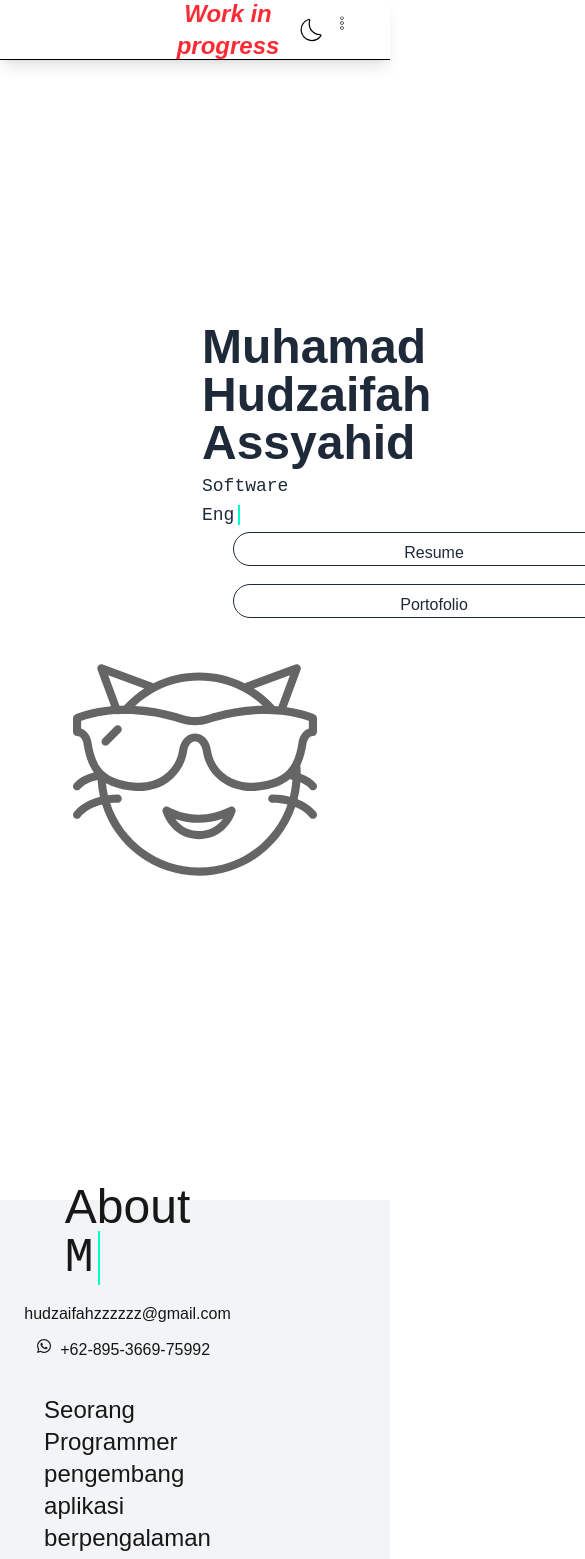
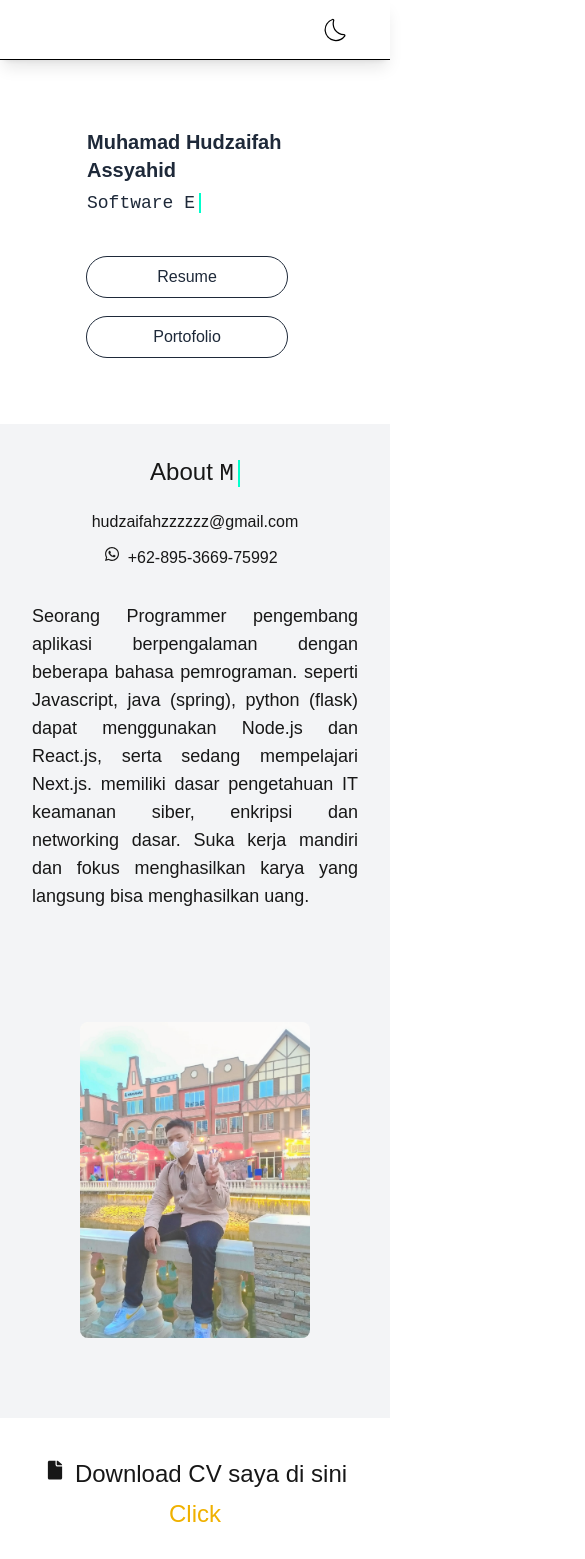
Before and after one commit to hudzzz01/my-portofolio-frontend, a Next.js app: page / in a window 390 px wide. Shown: the top 1559 px of the page, 585 px wide, since content can reach past the window. Built offline with nearby package versions, Linux system fonts and the light colour scheme.

Commit message:
feat : responsive

```diff
--- a/src/app/components/AboutMe.tsx
+++ b/src/app/components/AboutMe.tsx
@@ -8,10 +8,12 @@ export default function AboutMe() {
     const [hoverPhoneNumber, setHoverPhoneNumber] = React.useState(false)
     const {about} = json
   return (
-    <div className='w-screen h-300 bg-gray-100 ps-10 flex flex-row'>
-    <div className='w-1/2 flex flex-col gap-5 justify-center items-center p-20 text-justify'>
+    <div className='w-full '>
+        <div className=' sm:h-300 bg-gray-100 lg:ps-10 flex flex-col lg:flex-row'>
+
+            <div className='lg:w-1/2 w-full flex flex-col gap-5 justify-center items-center p-8 lg:p-20 text-justify'>
             <div className=''>
-             <h1 className='text-5xl relative' >About <TypingText text='Me.' speed={500} /></h1>
+                <h1 className=' text-2xl sm:text-3xl lg:text-4xl xl:text-5xl relative' >About <TypingText text='Me.' speed={500} /></h1>
             </div>
             <div className='text-center'>
                 <h2>{json.email}</h2>
@@ -22,11 +24,14 @@ export default function AboutMe() {
                 {hoverPhoneNumber && <h2 className='text-sm'> Click to open Whatsapp</h2>}
 
             </div>
-        <p className='text-2xl'>{about}</p>
+            <p className='text-lg sm:text-lg lg:text-xl text-2xl'>{about}</p>
         </div>
-    <div className='w-1/2 flex flex-col gap-2 justify-center items-center p-20 text-justify'>
+        <div className=' lg:w-1/2 flex flex-col gap-2 justify-center items-center p-20 text-justify'>
             <Image src={json.urlPhoto} width={500} height={500} className='opacity-80 rounded-lg hover:opacity-85 transform-3d hover:translate-x-15 hover:rotate-y-1 hover:rotate-x-4 transition-all duration-2000 ease-in-out' alt="hero" />
         </div>
+
+        </div>
+
 </div>
   )
 }
--- a/src/app/components/CardProject.tsx
+++ b/src/app/components/CardProject.tsx
@@ -15,7 +15,7 @@ interface data {
 export default function CardProject({ name, imageUrl, description, source, link } : data) {
     const router = useRouter()
     return (
-    <div className="max-w-sm hover:scale-110 transition-all duration-300 ease-in-out rounded-2xl shadow-lg overflow-hidden p-4 bg-white" onClick={() => router.push(link)} >
+    <div className="sm:max-w-sm hover:scale-110 transition-all duration-300 ease-in-out rounded-2xl shadow-lg overflow-hidden p-4 bg-white" onClick={() => router.push(link)} >
       <Image width={500} height={500}
         src={imageUrl}
         alt='hero'
--- a/src/app/components/Eye.tsx
+++ b/src/app/components/Eye.tsx
@@ -55,6 +55,7 @@ const Eye: React.FC = () => {
           backgroundColor: '#555',
           position: 'absolute',
           transition: 'transform 0.05s ease-out',
+
         }}
       />
     </div>
--- a/src/app/components/Hero.tsx
+++ b/src/app/components/Hero.tsx
@@ -15,31 +15,37 @@ export default function Hero() {
     const lastName = fullname[fullname.length-1]
 
   return (
-    <div className='w-screen max-h-300'>
-        <div className='pt-27 w-full h-300 p-3 md:p-10 flex flex-col md:flex-row justify-center items-center hover:p-0 transition-all duration-800 ease-in-out'>
-            <div className='w-1/3 h-100 flex flex-col justify-center gap-1 ms-30'>
-                <div className='ms-2 md:ms-10 text-gray-800'>
-                    <h1 className='font-bold text-5xl'>{frontName} <span className='hover:text-7xl transition-all duration-1500 ease-in-out hover:text-yellow-300'>{lastName}</span></h1>
+    <div className='w-full max-h-300 flex'>
+        <div className=' gap-4 xl:pt-27 w-full sm:h-300 p-3 md:p-10 flex sm:flex-col  lg:flex-row  justify-center items-center hover:p-0 transition-all duration-800 ease-in-out xl:gap-0'>
+            <div className='sm:w-full lg:w-1/3 h-100 flex flex-col justify-center sm:gap-10 sm:items-center lg:items-start lg:gap-1 lg:ms-30'>
+                <div className='w-full mb-10 md:ms-10 text-gray-800'>
+                    <div className=''>
+                        <h1 className='font-bold text-xl sm:text-4xl lg:text-6xl'>{frontName}
+                        <div className=' hover:text-4xl sm:hover:text-5xl lg:hover:text-9xl transition-all duration-1500 ease-in-out hover:text-blue-400'>{lastName}</div></h1>
+                    </div>
                     <h2 className='font-light mt-1 text-lg'> <TypingText text={json.jabatan} /></h2>
                 </div>
 
-                <div className='flex flex-col md:flex-row h-10 gap-5 ms-10'>
-                        <div className='w-100 outline outline-gray-800 rounded-full text-center pt-2 text-gray-800 hover:cursor-pointer hover:scale-105 transition duration-300 ease-in-out ' >
+                <div className='w-full flex flex-col md:flex-row xl:mt-30 h-10 gap-5 lg:ms-10 md:mt-20 2xl:mt-30'>
+                        <div className='w-50 sm:w-100 xl:w-100 outline outline-gray-800 rounded-full text-center pt-2 pb-2 sm:pt-2 text-gray-800 hover:cursor-pointer hover:scale-105 transition duration-300 ease-in-out ' >
                             Resume
                         </div>
-                        <div className='w-100 outline outline-gray-800 rounded-full text-center pt-2 text-gray-800 hover:cursor-pointer hover:scale-105 transition duration-300 ease-in-out ' >
+                        <div className='sm:w-100 xl:w-100 outline outline-gray-800 rounded-full text-center pt-2 pb-2 sm:pt-2 text-gray-800 hover:cursor-pointer hover:scale-105 transition duration-300 ease-in-out ' >
                             Portofolio
                         </div>
                 </div>
             </div>
-            <div className='w-2/3 h-100 flex justify-center'>
-                    <div>
-                        <Image src="/cat.svg" width={500} height={500} className='opacity-60' alt="hero" />
+            <div className=' sm:w-50 lg:w-2/3 lg:h-100 xl:h-200 2xl:h-100 sm:flex sm:bg-none justify-center transition-all duration-1000 ease-in-out '>
+                    <div className='bg-[]'>
+                        <Image src="/cat.svg" width={500} height={500} className='hidden sm:block opacity-60 xl:w-120 lg:w-80 sm:w-100 w-50 xs:opacity-80 transform-3d sm:hover:translate-x-5 lg:hover:translate-x-15 lg:hover:rotate-y-1 lg:hover:rotate-x-4 transition-all duration-2000 ease-in-out' alt="hero" />
 
-                        <div className='top-135 ps-10 hidden absolute md:block'>
-                            <div className='flex flex-row gap-20'>
+                        <div className=' lg:top-115 xl:top-90 sm:top-175 2xl:top-135 xl:ps-10  absolute md:block transition-all duration-1000 ease-in-out'>
+                            <div className='lg:flex lg:w-full sm:w-10 lg:flex-row lg:gap-0 xl:gap-20 sm:gap-8 sm:ms-5 lg:ms-0 hidden sm:flex'>
                                 <Eye/>
                                 <Eye/>
+                            </div>
+                            <div>
+
                             </div>
                             <BinaryRain/>
                         </div>
--- a/src/app/components/Navbar.tsx
+++ b/src/app/components/Navbar.tsx
@@ -60,12 +60,12 @@ export default function Navbar() {
         <div className={`w-full h-15 md:h-27 border-b border-black flex justify-between items-center shadow-lg fixed z-50 ${themeLight ? "bg-gray-800 text-white" : "bg-white text-black"} transition-colors duration-500 ease-in-out`}>
             <div className=' items-center text-center jus'>
                 {/* <Image src="/logo_company_example(1).png" alt="logo" width={200} height={500} /> */}
-                <div className='font-bold text-2xl ms-40 text-red-500 italic' >Work in progress</div>
+                {/* <div className='font-bold text-2xl ms-40 text-red-500 italic' >Work in progress</div> */}
             </div>
             <div className='gap-10 me-20 hidden md:flex'>
                 {menu.map((item, index) => {
                     return (
-                        <div onClick={() => handleClickNavbarButton(item)} key={index} className={` ${index == menu.length - 1 ? "rounded-full ps-2" : "rounded-md px-2"} pt-2 text-lg hover:text-white hover:bg-orange-500 text-center items-center cursor-pointer ${themeLight ? "bg-gray-800 text-white" : "bg-white text-black"} transition-colors duration-500 ease-in-out`}>
+                        <div onClick={() => handleClickNavbarButton(item)} key={index} className={` ${index == menu.length - 1 ? "rounded-full ps-2" : "rounded-md px-2"} pt-2 text-lg hover:text-white hover:bg-blue-500 text-center items-center cursor-pointer ${themeLight ? "bg-gray-800 text-white" : "bg-white text-black"} transition-colors duration-500 ease-in-out`}>
                             {item}
                         </div>
                     )
@@ -81,12 +81,12 @@ export default function Navbar() {
                         <CiDark size={30} />
                     }
                 </div>
-                <div className='cursor-pointer' onClick={handleSmallMenu}>
+                {/* <div className='cursor-pointer' onClick={handleSmallMenu}>
                     <CiMenuKebab />
 
-                </div>
+                </div> */}
             </div>
-            {isSmallMenu &&
+            {/* {isSmallMenu &&
 
                 <div className={`absolute right-0 top-15 w-50 p-5 ${themeLight ? "bg-gray-800 text-slate-200" : "bg-white  text-black"} transition-colors duration-500 ease-in-out`}>
                     {menu.map((item, index) => {
@@ -98,7 +98,7 @@ export default function Navbar() {
                     })}
                 </div>
 
-            }
+            } */}
 
         </div>
 
--- a/src/app/components/Porto.tsx
+++ b/src/app/components/Porto.tsx
@@ -5,9 +5,9 @@ import json from '@/app/data/mine.json'
 
 export default function Porto() {
   return (
-    <div className='flex w-screen min-h-300 flex-col'>
-         <div className="flex flex-col gap-2 items-center w-full text-3xl mt-10 mb-10">
-             <div className='flex flex-row gap-2'>
+    <div className='flex w-full min-h-300 flex-col'>
+         <div className="flex flex-col gap-2 items-center w-full text-2xl lg:text-3xl mt-10 mb-10">
+             <div className='flex flex-row gap-2 '>
                   <IoIosDocument /> Download CV saya di sini
              </div>
             <a
@@ -19,7 +19,7 @@ export default function Porto() {
             </a>
         </div>
         <div className='bg-gray-100 min-h-200 flex flex-col justify-center items-center'>
-            <div className='text-5xl mt-20'>
+            <div className='text-3xl lg:text-5xl mt-20'>
                 Portoflio
             </div>
             <div className='flex flex-wrap mt-10 gap-10 mx-20 justify-center'>
--- a/src/app/page.tsx
+++ b/src/app/page.tsx
@@ -13,11 +13,15 @@ export default function Home() {
   return (
     <div className="">
       <Provider store={store}>
+
             <Navbar/>
-            <Hero/>
-            <AboutMe/>
-            <Porto/>
-            <Footer />
+            <div className="w-full flex flex-col justify-center items-center">
+              <Hero/>
+              <AboutMe/>
+              <Porto/>
+              <Footer />
+            </div>
+
        </Provider>
     </div>
 
```
Lines whose indentation alone changed are shown as unchanged.
